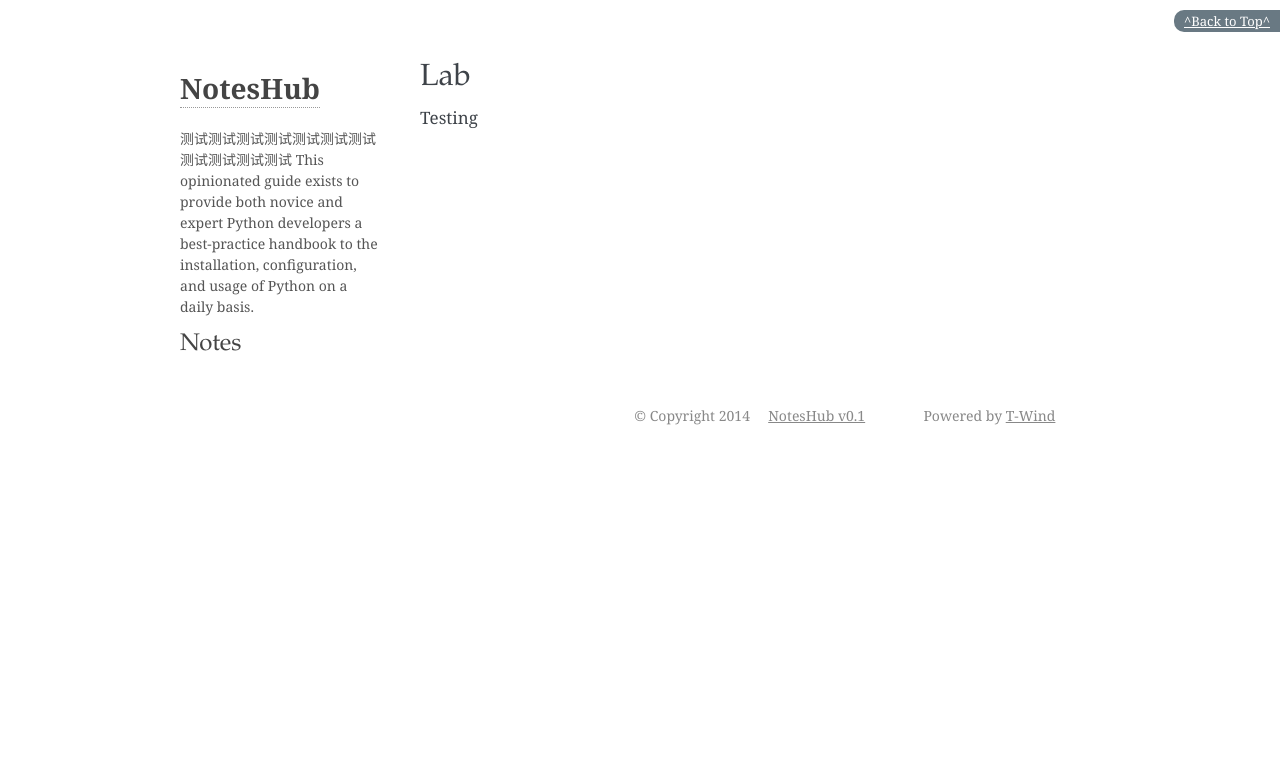
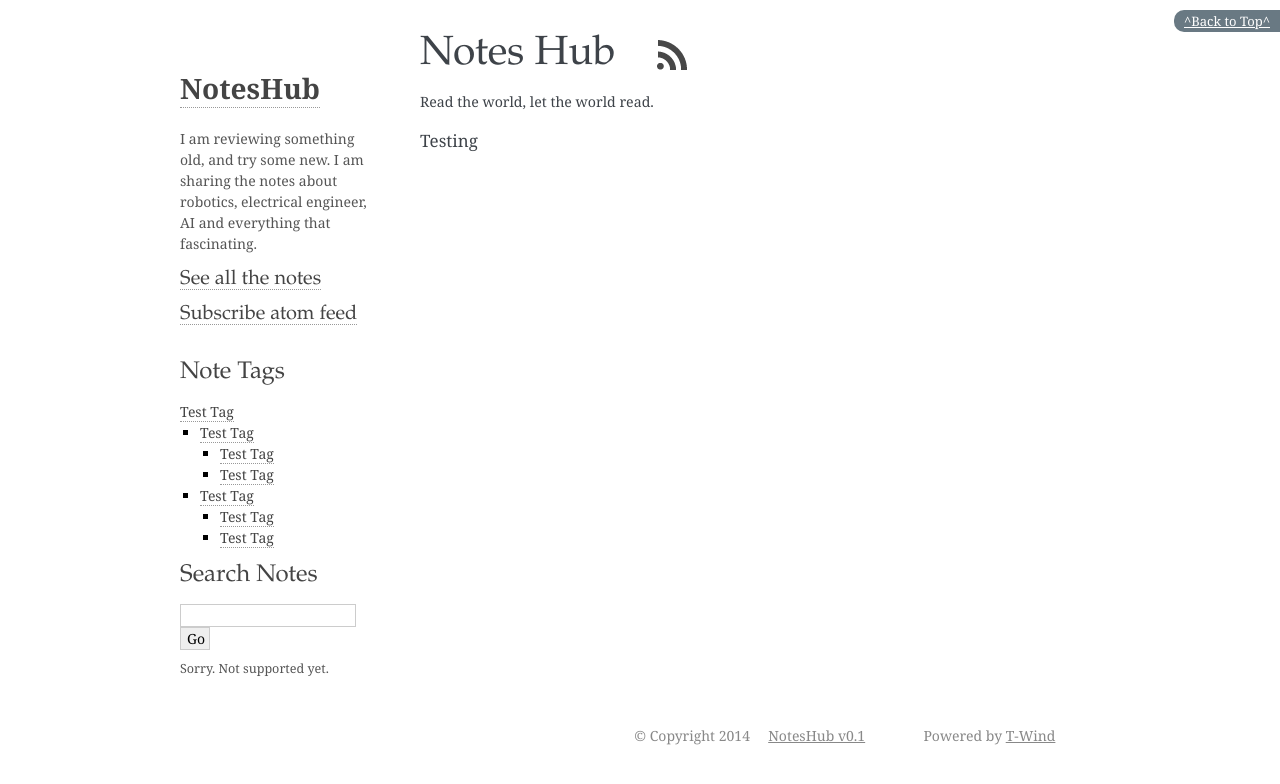
Before and after one commit to wxue/xiakelite, a Python web app: template app/templates/noteshub.html in a window 1280 px wide. Shown: the top 784 px of the page. Run offline with Jinja, Linux system fonts and the light colour scheme; the template is opened without the code that fills it, so the values that code supplies are empty.

Commit message:
xiakelite version 1.1 ;  noteshub v0.1

```diff
--- a/app.yaml
+++ b/app.yaml
@@ -1,5 +1,5 @@
 application: xiakelite
-version: 10
+version: 11
 runtime: python
 api_version: 1
 threadsafe: yes
--- a/app/templates/frame.html
+++ b/app/templates/frame.html
@@ -34,7 +34,7 @@
         </div>
         <div id=footer-right>
           XiakeLite
-          <a href="/">V1.0.1</a>
+          <a href="/">V1.1</a>
         </div>
 
       </div><!-- End of "inner" -->
--- /dev/null
+++ b/app/templates/includes/notes_nav.html
@@ -0,0 +1,43 @@
+<div class="sphinxsidebar">
+    <div class="sphinxsidebarwrapper">
+        <h1><a href="/noteshub">NotesHub</a></h1>
+        <p>
+          I am reviewing something old, and try some new. I am sharing the notes about robotics, electrical engineer, AI and everything that fascinating.
+        </p>
+
+        <h4><a href="../note/">See all the notes</a></h4>
+        <h4><a href="../ntfeed.atom" target="blank">Subscribe atom feed</a></h4>
+        <br>
+
+        <h3>Note Tags</h3>
+        <ul>
+          <li><a class="reference internal" href="#">Test Tag</a>
+          <ul>
+            <li><a class="reference internal" href="#">Test Tag</a>
+              <ul>
+                <li><a class="reference internal" href="#">Test Tag</a></li>
+                <li><a class="reference internal" href="#">Test Tag</a></li>
+              </ul>
+            </li>
+            <li><a class="reference internal" href="#">Test Tag</a>
+              <ul>
+                <li><a class="reference internal" href="#">Test Tag</a></li>
+                <li><a class="reference internal" href="#">Test Tag</a></li>
+              </ul>
+          </ul>
+        </ul>
+
+        <div id="searchbox">
+          <h3>Search Notes</h3>
+          <form class="search" action="../../search/" method="get">
+            <input type="text" name="q">
+            <input type="submit" value="Go">
+            <input type="hidden" name="check_keywords" value="yes">
+            <input type="hidden" name="area" value="default">
+          </form>
+          <p class="searchtip" style="font-size: 90%">
+          Sorry. Not supported yet.
+          </p>
+        </div>
+    </div>
+</div><!-- /sphinxsidebar -->
--- a/app/templates/note.html
+++ b/app/templates/note.html
@@ -9,11 +9,11 @@
     <a href="/ntfeed.atom" target="_blank"><img src="/img/rss32.png" alt="" style="vertical-align:middle;">
     </a>
   </h2>
-  <small>原创&博文</small>
+  <small>Read the world, let the world read.</small>
   <br><br>
 
   {% for note in notes %}
-    <h6><a href="{{ note.get_absolute_url() }}">{{ note.title }}</a></h6>
+    <h6>{{ note.number }}. <a href="{{ note.get_absolute_url() }}">{{ note.title }}</a></h6>
     &nbsp&nbsp&nbsp {% if note.tags %}Tags: {{ note.tags|link_tags|safe }}{% endif %}
   {% endfor %}
 </div>
--- a/app/templates/noteshub.html
+++ b/app/templates/noteshub.html
@@ -2,7 +2,12 @@
 
 {% block main %}
 <div>
-  <h2>Lab</h2>
+  <h1>Notes Hub &nbsp&nbsp
+    <a href="/ntfeed.atom" target="_blank"><img src="/img/rss32.png" alt="" style="vertical-align:middle;">
+    </a>
+  </h1>
+  <small>Read the world, let the world read.</small>
+  <p></p>
 </div>
 <div>
   Testing
--- a/app/templates/noteshub_base.html
+++ b/app/templates/noteshub_base.html
@@ -27,16 +27,7 @@
             </div>
         </div><!-- /documentwrapper -->
 
-        <div class="sphinxsidebar">
-          <div class="sphinxsidebarwrapper">
-              <h1><a href="/">NotesHub</a></h1>
-            <p>
-              测试测试测试测试测试测试测试测试测试测试测试
-              This opinionated guide exists to provide both novice and expert Python developers a best-practice handbook to the installation, configuration, and usage of Python on a daily basis.
-            </p>
-            <h3>Notes</h3>
-          </div>
-        </div><!-- /sphinxsidebar -->
+        {% include 'includes/notes_nav.html' %} {# pull in navbar #}
 
         <div class="clearer"></div>
     </div><!-- /document -->
```
